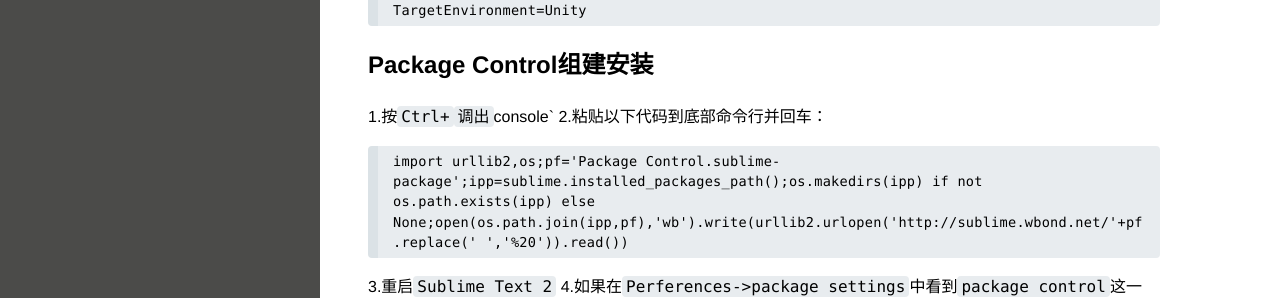
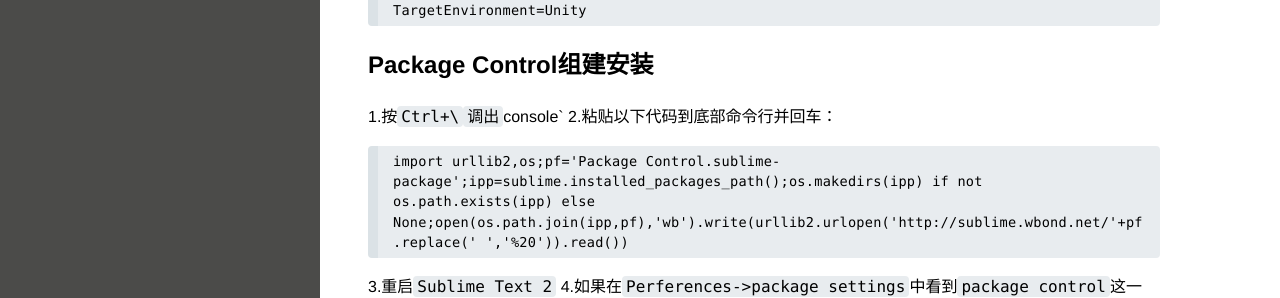
Before and after one commit to hexo2hexo/xwzpp.github.io, a Jekyll site: the page built from _posts/2014-12-21-CentOS-Sublime2.md, in a window 1280 px wide and 900 px high, scrolled down 583 px. Shown: the part 283-581 px from the top of the window. Built offline with Jekyll 4.4.1, drawn with Linux system fonts in a browser that asks for light colours; Markdown is read by kramdown in place of the engine named in the settings; comment, search, counter and statistics services are not loaded.

Commit message:
2014-12-21

```diff
--- a/_posts/2014-12-21-CentOS-Sublime2.md
+++ b/_posts/2014-12-21-CentOS-Sublime2.md
@@ -28,7 +28,7 @@
 
 	sublime /usr/share/applications/sublime.desktop
 
- 并在其中加入下面内容：
+并在其中加入下面内容：
 
 	[Desktop Entry]
 	Version=1.0
@@ -50,7 +50,7 @@
 	TargetEnvironment=Unity
 
 ##Package Control组建安装
-1.按`Ctrl+``调出`console`
+1.按`Ctrl+\``调出`console`
 2.粘贴以下代码到底部命令行并回车：
 
 	import urllib2,os;pf='Package Control.sublime-package';ipp=sublime.installed_packages_path();os.makedirs(ipp) if not os.path.exists(ipp) else None;open(os.path.join(ipp,pf),'wb').write(urllib2.urlopen('http://sublime.wbond.net/'+pf.replace(' ','%20')).read())
```
Also changed, not shown: 1 other file.
